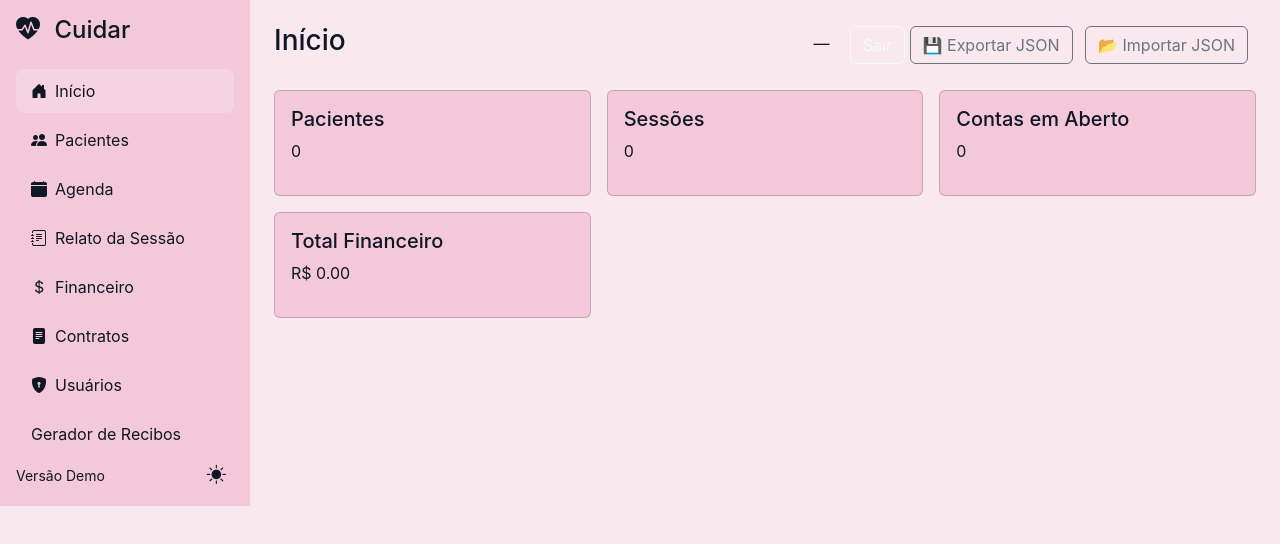
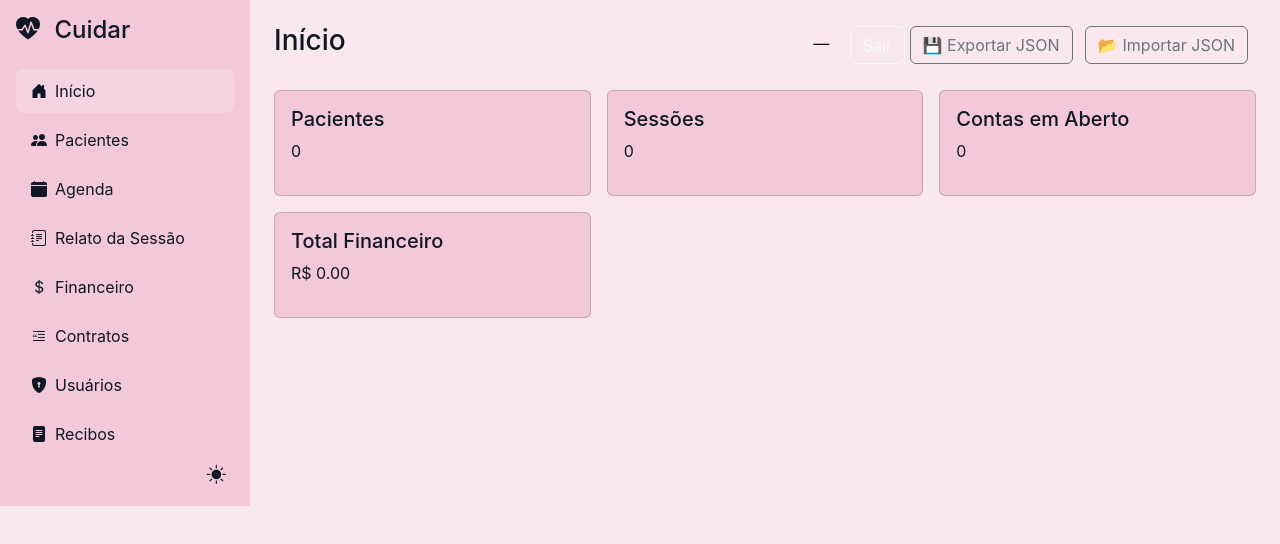
Before and after one commit to psigiovana/sistema_clinica, a plain HTML site: page index.html in a window 1280 px wide. Both pictures are taken after a click on the link "Início". Drawn offline with nearby package versions, Linux system fonts and the light colour scheme.

```diff
--- a/index.html
+++ b/index.html
@@ -58,11 +58,11 @@
     <a href="#" data-view="agenda"><i class="bi bi-calendar-fill"></i> Agenda</a>
     <a href="#" data-view="sessionReports"><i class="bi bi-journal-text"></i> Relato da Sessão</a>
     <a href="#" data-view="finance"><i class="bi bi-currency-dollar"></i> Financeiro</a>
-    <a href="https://psigiovana.github.io/psi.giovana/"><i class="bi bi-file-text-fill"></i> Contratos</a>
+    <a href="https://psigiovana.github.io/psi.giovana/"><i class="bi bi-blockquote-left"></i> Contratos</a>
     <a href="#" data-view="users"><i class="bi bi-shield-lock-fill"></i> Usuários</a>
-    <a href="https://psigiovana.github.io/recibo/" target="blank"></i> Gerador de Recibos</a>
+    <a href="https://psigiovana.github.io/recibo/"><i class="bi bi-file-text-fill"></i> Recibos</a>
     <div class="mt-auto d-flex justify-content-between align-items-center">
-      <small>Versão Demo</small>
+      <small></small>
       <i class="bi bi-sun-fill theme-toggle" id="toggleTheme"></i>
     </div>
   </nav>
@@ -177,13 +177,24 @@ document.getElementById("btnImport").addEventListener("click", () => inputImport
 
   // ======= Navegação =======
   document.querySelectorAll('.sidebar a').forEach(link => {
-    link.addEventListener('click', e => {
+  link.addEventListener('click', e => {
+    const view = link.getAttribute('data-view');
+    const href = link.getAttribute('href');
+
+    if (view) {
+      // Navegação interna (SPA)
       e.preventDefault();
-      document.querySelectorAll('.sidebar a').forEach(l => l.classList.remove('active'));
-      link.classList.add('active');
-      setView(link.dataset.view);
-    });
+      showView(view);
+    }
+    else if (href && href.startsWith('http')) {
+      // Link externo — abre em nova aba e evita ação duplicada
+      e.preventDefault();
+      window.open(href, '_blank');
+    }
   });
+});
+
+
 
   const setView = view => {
     const titles = {
```
